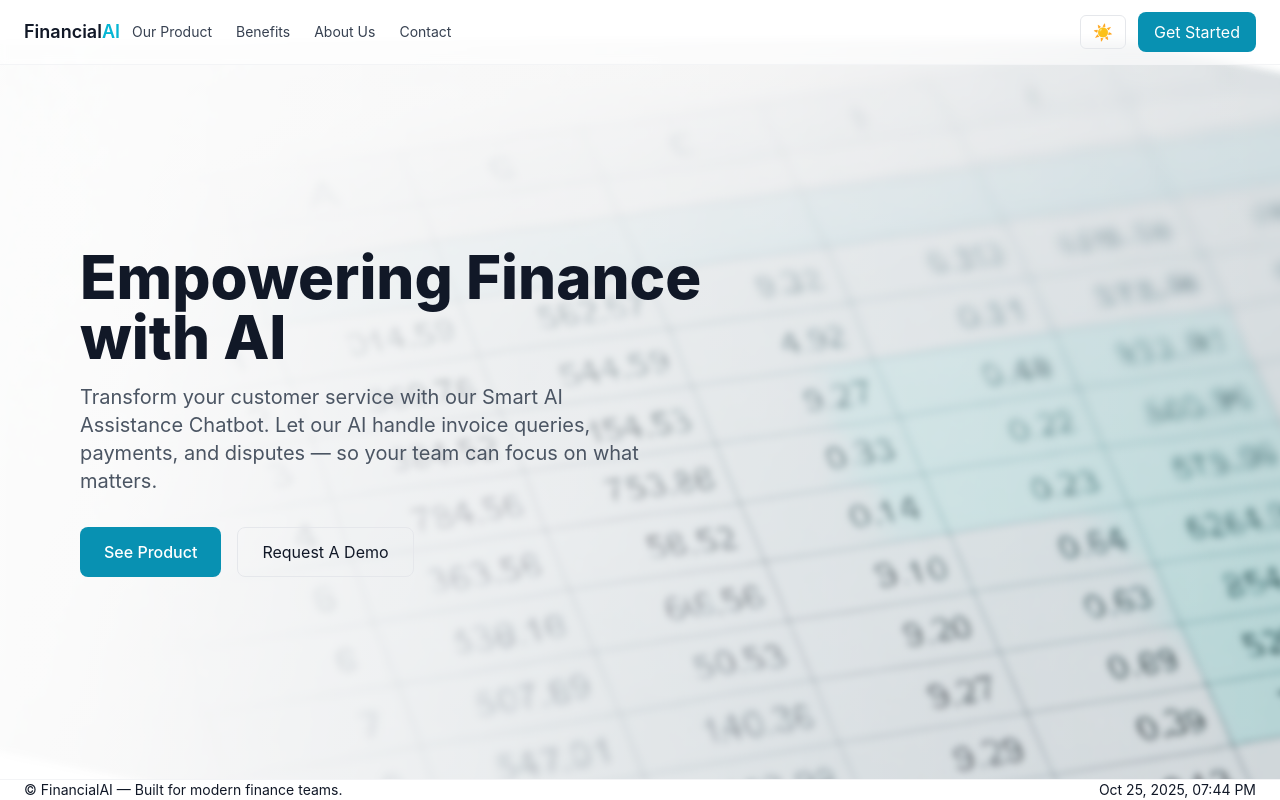
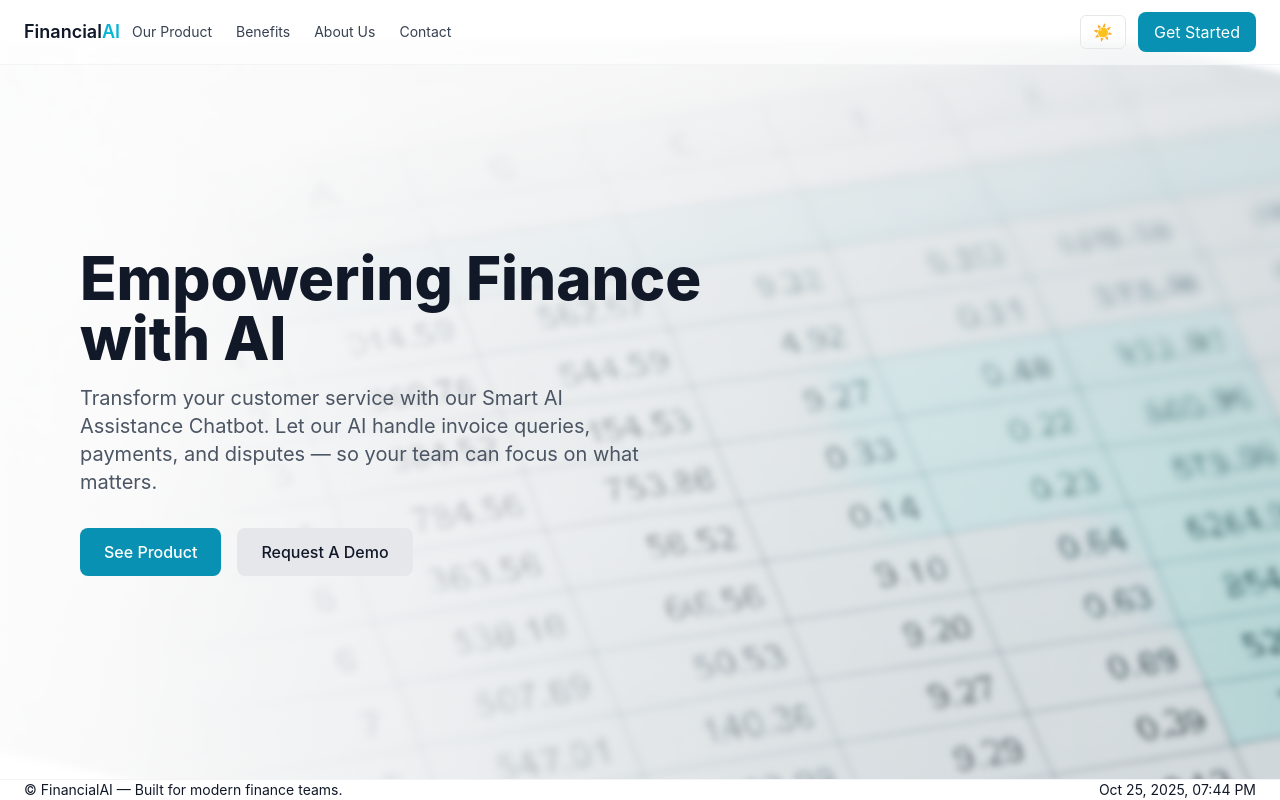
Before and after one commit to steven-twerdochlib/FinancialAI-Website, a Vue app: page / in a window 1280 px wide. Shown: the top 800 px of the page. Built offline with nearby package versions, Linux system fonts and the light colour scheme; no server answers.

Commit message:
Added navigation to home screen and contact screen

```diff
--- a/src/components/HeroSection.vue
+++ b/src/components/HeroSection.vue
@@ -21,8 +21,12 @@
       </p>
 
       <div class="mt-8 flex gap-4">
-        <button class="px-6 py-3 rounded-lg bg-cyan-600 text-white font-medium">See Product</button>
-        <button class="px-6 py-3 rounded-lg border dark:border-gray-700">Request A Demo</button>
+        <button class="px-6 py-3 rounded-lg bg-cyan-600 text-white font-medium hover:bg-cyan-700 transition-colors duration-200">
+          See Product
+        </button>
+        <button @click="scrollToContact" class="px-6 py-3 rounded-lg bg-gray-200 dark:bg-gray-700 text-gray-900 dark:text-white font-medium hover:bg-gray-300 dark:hover:bg-gray-600 transition-colors duration-200">
+          Request A Demo
+        </button>
       </div>
     </div>
   </section>
@@ -32,6 +36,14 @@
 <script>
 export default {
   name: 'HeroSection',
+  methods: {
+    scrollToContact() {
+      const contactSection = document.getElementById('contact')
+      if (contactSection) {
+        contactSection.scrollIntoView({ behavior: 'smooth' })
+      }
+    }
+  }
 }
 </script>
 
--- a/src/components/Navbar.vue
+++ b/src/components/Navbar.vue
@@ -3,12 +3,14 @@
     <nav class="backdrop-blur-sm bg-white/60 dark:bg-gray-900 border-b border-gray-100 dark:border-gray-800">
       <div class="max-w-7xl mx-auto px-6 py-3 flex items-center justify-between">
         <div class="flex items-center gap-3">
-          <div class="font-semibold text-lg">Financial<span class="text-cyan-500">AI</span></div>
+          <a href="#" class="font-semibold text-lg cursor-pointer">Financial<span class="text-cyan-500">AI</span></a>
           <ul class="hidden md:flex items-center gap-6 text-sm text-gray-700 dark:text-gray-200">
             <li class="hover:underline cursor-pointer">Our Product</li>
             <li class="hover:underline cursor-pointer">Benefits</li>
             <li class="hover:underline cursor-pointer">About Us</li>
-            <li class="hover:underline cursor-pointer">Contact</li>
+            <li>
+              <a href="#contact" class="hover:underline cursor-pointer">Contact</a>
+            </li>
           </ul>
         </div>
 
@@ -41,6 +43,8 @@ export default {
 }
 </script>
 
-<style scoped>
-/* tiny adjustments */
+<style>
+html {
+  scroll-behavior: smooth;
+}
 </style>
```
